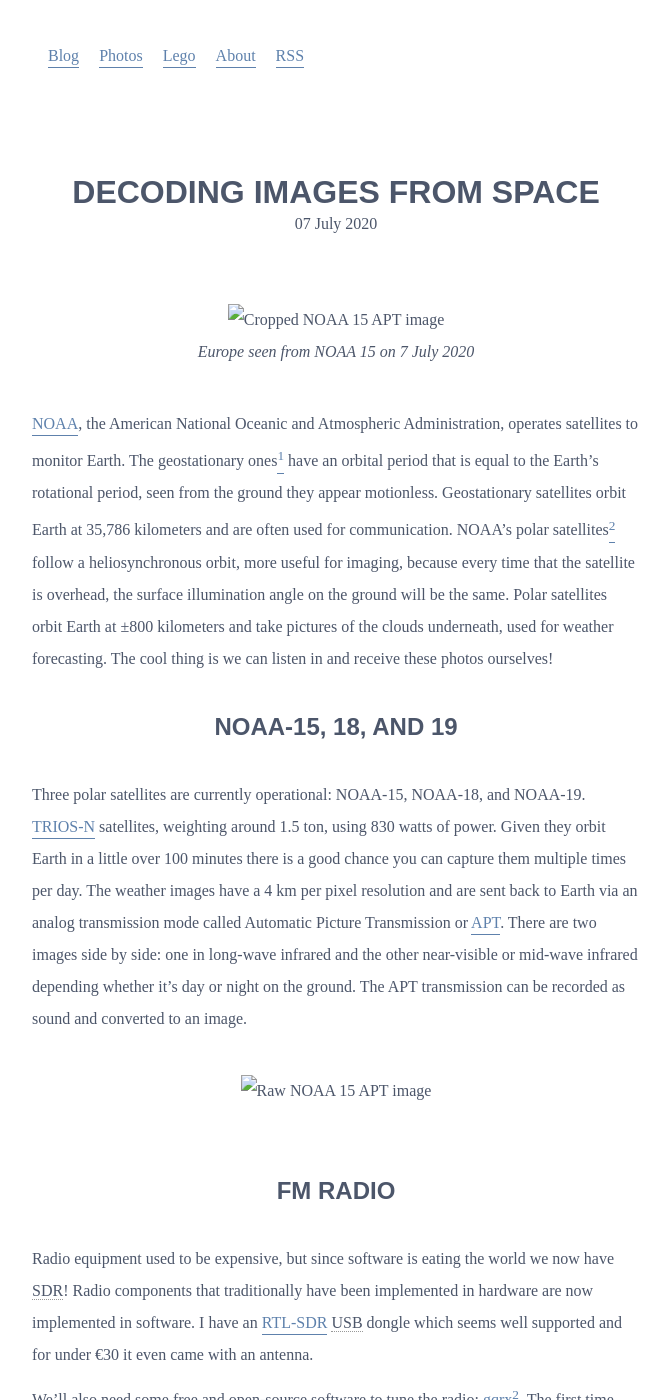
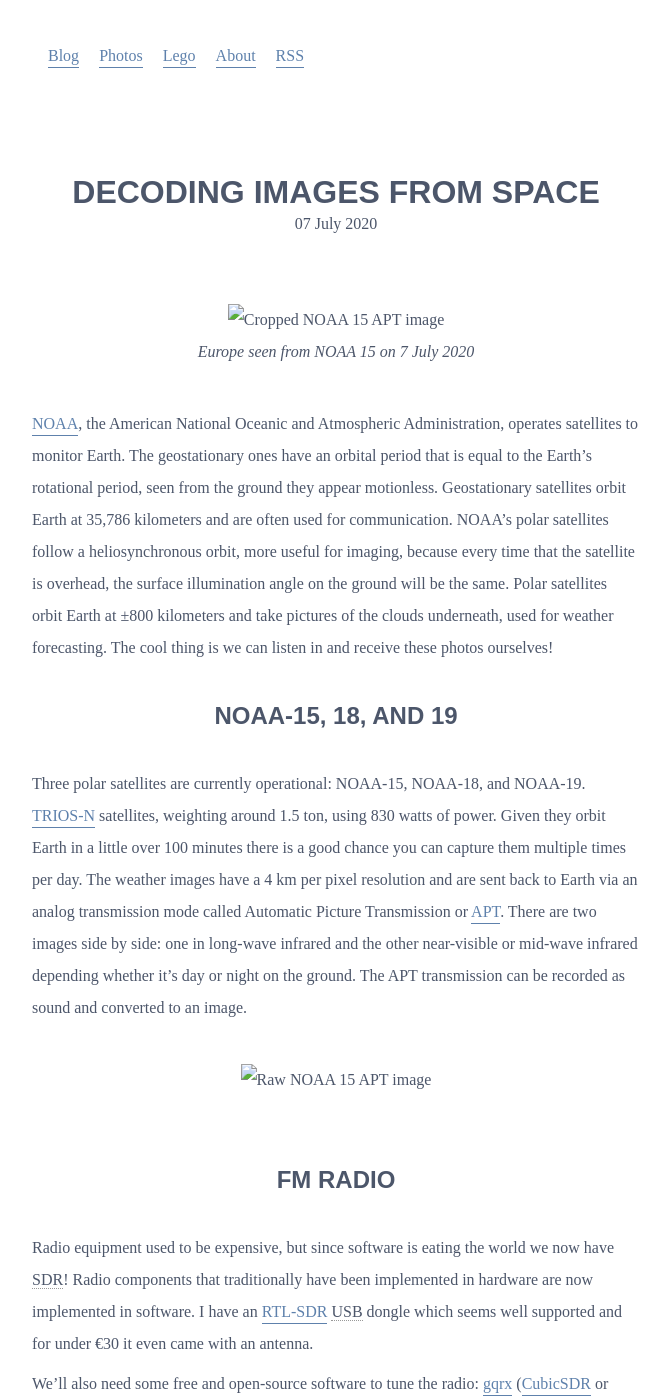
Before and after one commit to cimm/suffix, a Jekyll site: the page built from _posts/2020-07-07-decoding-images-from-space.html, in a window 1280 px wide and 1400 px high. Shown: the whole window, without its empty margins (304-973 px from the left). Built offline with Jekyll 4.4.1, drawn with Linux system fonts in a browser that asks for light colours; some of the changed text lies outside the part shown.

Commit message:
Remove footnotes from Decoding Images from Space article

```diff
--- a/_posts/2020-07-07-decoding-images-from-space.html
+++ b/_posts/2020-07-07-decoding-images-from-space.html
@@ -15,7 +15,7 @@
 </figure>
 
 <div class="narrow-col">
-  <p><a href="https://www.noaa.gov/satellites" title="NOAA’s satelittes introduction page">NOAA</a>, the American National Oceanic and Atmospheric Administration, operates satellites to monitor Earth. The geostationary ones<a href="#fn1" id="fnref1"><sup>1</sup></a> have an orbital period that is equal to the Earth’s rotational period, seen from the ground they appear motionless. Geostationary satellites orbit Earth at 35,786 kilometers and are often used for communication. NOAA’s polar satellites<a href="#fn2" id="fnref2"><sup>2</sup></a> follow a heliosynchronous orbit, more useful for imaging, because every time that the satellite is overhead, the surface illumination angle on the ground will be the same. Polar satellites orbit Earth at ±800 kilometers and take pictures of the clouds underneath, used for weather forecasting. The cool thing is we can listen in and receive these photos ourselves!</p>
+  <p><a href="https://www.noaa.gov/satellites" title="NOAA’s satelittes introduction page">NOAA</a>, the American National Oceanic and Atmospheric Administration, operates satellites to monitor Earth. The geostationary ones have an orbital period that is equal to the Earth’s rotational period, seen from the ground they appear motionless. Geostationary satellites orbit Earth at 35,786 kilometers and are often used for communication. NOAA’s polar satellites follow a heliosynchronous orbit, more useful for imaging, because every time that the satellite is overhead, the surface illumination angle on the ground will be the same. Polar satellites orbit Earth at ±800 kilometers and take pictures of the clouds underneath, used for weather forecasting. The cool thing is we can listen in and receive these photos ourselves!</p>
 
   <h2>NOAA-15, 18, and 19</h2>
 
@@ -33,7 +33,7 @@
 
   <p>Radio equipment used to be expensive, but since software is eating the world we now have <abbr title="Software Defined Radio">SDR</abbr>! Radio components that traditionally have been implemented in hardware are now implemented in software. I have an <a href="https://www.rtl-sdr.com/" title="Software Defined Radio news and projects">RTL-SDR</a> <abbr title="Universal Serial Bus">USB</abbr> dongle which seems well supported and for under €30 it even came with an antenna.</p>
 
-  <p>We’ll also need some free and open-source software to tune the radio: <a href="https://gqrx.dk/" title="Open source software defined radio by Alexandru Csete">gqrx</a><a href="#fn3" id="fnref3"><sup>2</sup></a>. The first time you start gqrx it’ll ask you to configure the I/O device: select the dongle from the dropdown and leave the other settings untouched. Choose “WFM” from the “Mode” dropdown in the “Receiver Options” section on the right. Click the play button (top left) and try to find one of your local FM radio stations to confirm everything is working. Drag the red line (frequency) and change the width of the grey box (filter width) in the top section to see how it behaves, we’ll need this later. The top section is called the panadapter, it shows what is currently being received. The bottom section is called the waterfall, it shows a log of what has been received. Enjoy your old-school radio on your high-tech computer. Try recording a bit as well (use the “Rec” button). If you need an extra challenge you can find the departure or approach frequencies for your local airport and listen to air traffic control.</p>
+  <p>We’ll also need some free and open-source software to tune the radio: <a href="https://gqrx.dk/" title="Open source software defined radio by Alexandru Csete">gqrx</a> (<a href="https://cubicsdr.com" title="Cross-platform and open-Source software defined radio application">CubicSDR</a> or <a href="https://airspy.com/download/" title="SDRSharp: free SDR software for Airspy and RTL-SDR dongles">SDR#</a> are other options). The first time you start gqrx it’ll ask you to configure the I/O device: select the dongle from the dropdown and leave the other settings untouched. Choose “WFM” from the “Mode” dropdown in the “Receiver Options” section on the right. Click the play button (top left) and try to find one of your local FM radio stations to confirm everything is working. Drag the red line (frequency) and change the width of the grey box (filter width) in the top section to see how it behaves, we’ll need this later. The top section is called the panadapter, it shows what is currently being received. The bottom section is called the waterfall, it shows a log of what has been received. Enjoy your old-school radio on your high-tech computer. Try recording a bit as well (use the “Rec” button). If you need an extra challenge you can find the departure or approach frequencies for your local airport and listen to air traffic control.</p>
 
   <h2>Satellite Tracking</h2>
 
@@ -140,14 +140,8 @@
 
   <p>The images will always be greyscale without country contours. The colored ones with contours you see online are colored in by software. The country lines can be added by noaa-apt as well but for coloring, you’ll need <a href="https://wxtoimgrestored.xyz/" title="Weather satellite signal to image decoder (no longer maintained)">WXtoImg</a>.</p>
 
-  <p>We downloaded a live image from space, with €30 hardware, from a satellite launched 22 years<a href="#fn4" id="fnref4"><sup>4</sup></a> ago flying at 30.000 km/hour that draws less power than your toaster. Who said 2020 can't be awesome?</p>
+  <p>We downloaded a live image from space, with €30 hardware, from a satellite launched <dfn title="NOAA-15, the oldest satellite of the three, was launched on May 13, 1998">22 years ago</dfn> flying at 30.000 km/hour that draws less power than your toaster. Who said 2020 can't be awesome?</p>
 
-  <h2>Footnotes</h2>
 
-  <ol>
-    <li id="fn1">GOES or Geostationary Operational Environmental Satellites system. <a href="#fnref1">↩</a></li>
-    <li id="fn2">POES or Polar Operational Environmental Satellites system. <a href="#fnref2">↩</a></li>
-    <li id="fn3"><a href="https://cubicsdr.com" title="Cross-platform and open-Source software defined radio application">CubicSDR</a> or <a href="https://airspy.com/download/" title="SDRSharp: free SDR software for Airspy and RTL-SDR dongles">SDR#</a> are other options but I haven’t tried these. <a href="#fnref3">↩</a></li>
-    <li id="fn4">NOAA-15, the oldest satellite of the three, was launched on May 13, 1998. <a href="#fnref4">↩</a></li>
   </ol>
 </div>
```
